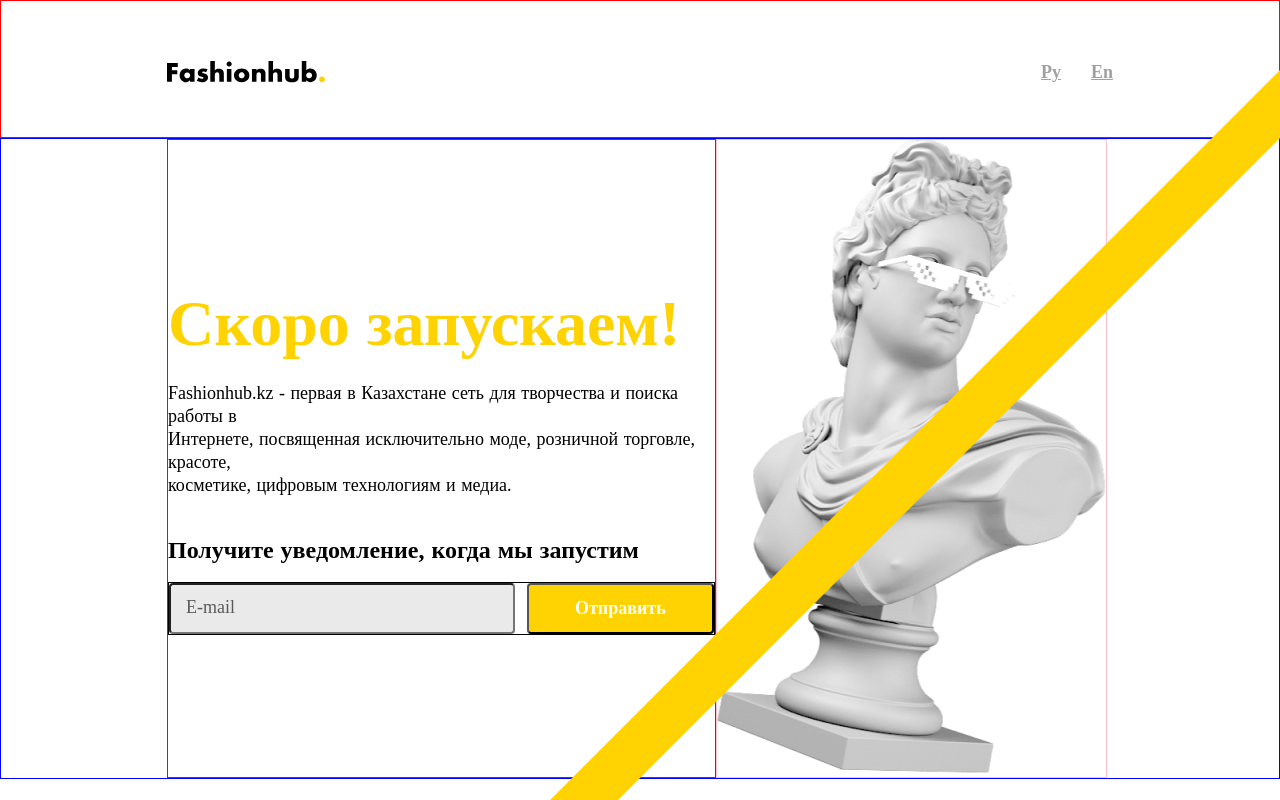
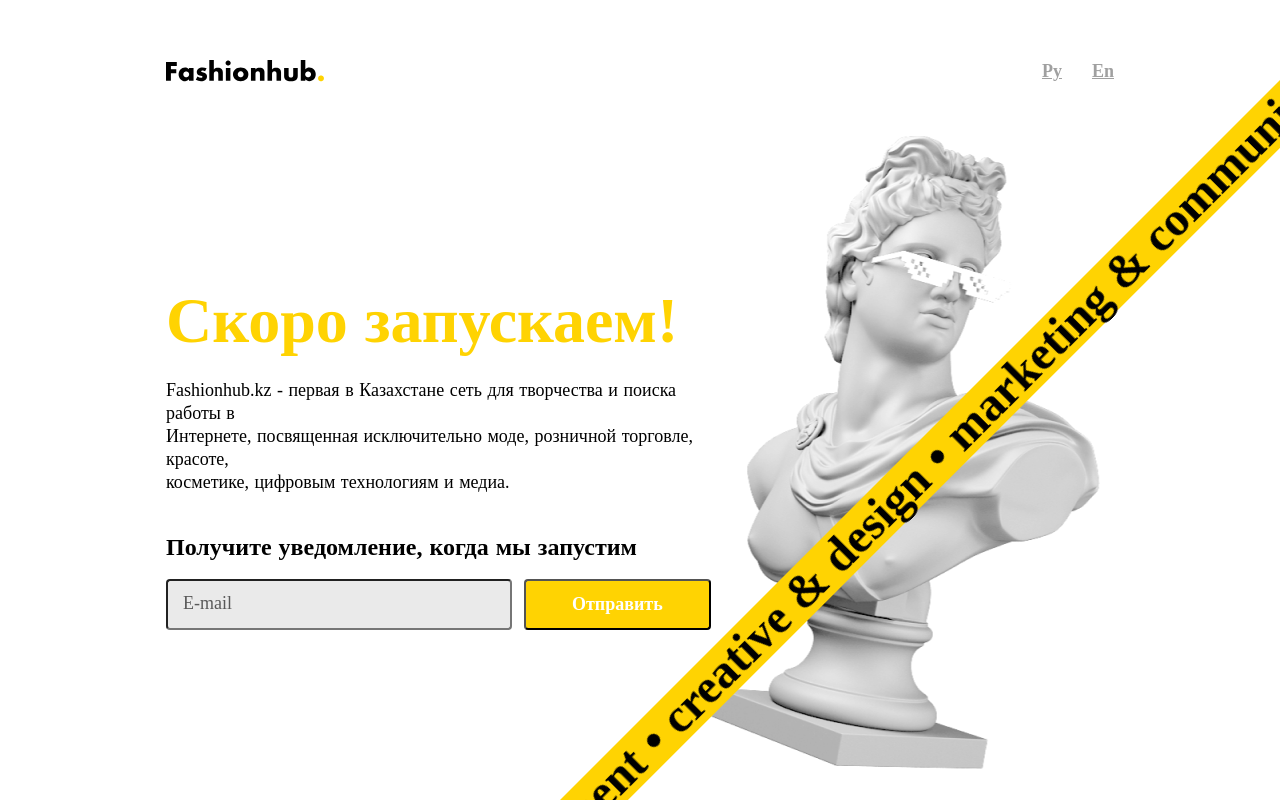
Before and after one commit to zhunus1/Task2, a Nuxt app: page / in a window 1280 px wide. Built offline with nearby package versions, Linux system fonts and the light colour scheme.

Commit message:
'DesktopFinishedWithoutFont'

```diff
--- a/components/Header.vue
+++ b/components/Header.vue
@@ -29,7 +29,6 @@ export default {
 
 <style lang="scss" scoped>
 header{
-  border:1px solid red;
   display: flex;
   flex-direction: row;
   justify-content: space-between;
--- a/pages/index.vue
+++ b/pages/index.vue
@@ -8,8 +8,10 @@
           <input type="text" id="input" name="" value="" placeholder="E-mail">
           <button type="submit" id="submit" >Отправить</button>
       </form>
-      <div class="rotate">
-        <marquee behavior="scroll" direction="left">human resources • sales & retail management • creative & design • marketing & communication • digital & media • beauty & cosmetics • supply chain & production</marquee>
+      <div class="marquee">
+        <div class="track">
+          <div class="content">human resources • sales & retail management • creative & design • marketing & communication • digital & media • beauty & cosmetics • supply chain & production & human resources • sales & retail management • creative & design • marketing & communication • digital & media • beauty & cosmetics • supply chain & production & design • marketing & communication • digital & media • beauty & cosmetics & retail management • creative & design • marketing & communication</div>
+        </div>
       </div>
     </div>
     <div class="photo">
@@ -25,16 +27,14 @@ export default {
 }
 </script>
 
-<style lang="scss">
+<style lang="scss" scoped>
 .container{
-  border:1px solid blue;
   display: flex;
   flex-direction: row;
   justify-content: space-between;
 
   padding: 0px 222px 0px 166px;
   .text{
-    border:1px solid green;
     display: flex;
     flex-direction: column;
     justify-content: center;
@@ -67,7 +67,6 @@ export default {
       margin-bottom: 16px;
     }
     form{
-      border:1px solid black;
       display: flex;
       justify-content: space-between;
       align-items: center;
@@ -101,22 +100,39 @@ export default {
     }
   }
   .photo{
-    border:1px solid pink;
   }
-  .rotate{
-    marquee{
+  .marquee{
     position: fixed;
     left:25%;
     top:50%;
+    transform: rotate(-45deg);
+    width: 100vw;
+    max-width: 100%;
+
+    .track {
+      background: #FFD302;
+      position: absolute;
+      white-space: nowrap;
+      will-change: transform;
+      animation: marquee 32s linear infinite;
+      div{
         font-family: Bebas Neue;
         font-style: normal;
         font-weight: bold;
         font-size: 48px;
         line-height: 48px;
+        /* identical to box height */
+
+
         color: #000000;
-      transform: rotate(-45deg);
-      background: #FFD302;
-      width:100%;
+      }
+
+    }
+
+
+    @keyframes marquee {
+      from { transform: translateX(0); }
+  to { transform: translateX(-50%); }
     }
   }
 }
--- /dev/null
+++ b/pages/index2.vue
@@ -0,0 +1,39 @@
+<template>
+  <div>
+      <p class="marquee"> <span>human resources • sales & retail management • creative & design • marketing & communication • digital & media • beauty & cosmetics • supply chain & production  </span></p>
+      <p class="marquee marquee2"><span> human resources • sales & retail management • creative & design • marketing & communication • digital & media • beauty & cosmetics • supply chain & production </span> </p>
+  </div>
+</template>
+
+<script>
+export default {
+}
+</script>
+
+<style lang="scss" scoped>
+.marquee {
+  margin: 0 auto;
+  white-space: nowrap;
+  overflow: hidden;
+  position: absolute;
+}
+
+.marquee span {
+  display: inline-block;
+  padding-left: 100%;
+  animation: marquee 7s linear infinite;
+}
+
+.marquee2 span {
+  animation-delay: 3.5s;
+}
+
+@keyframes marquee {
+  0% {
+    transform: translate(0, 0);
+  }
+  100% {
+    transform: translate(-100%, 0);
+  }
+}
+</style>
```
Lines whose indentation alone changed are shown as unchanged.
